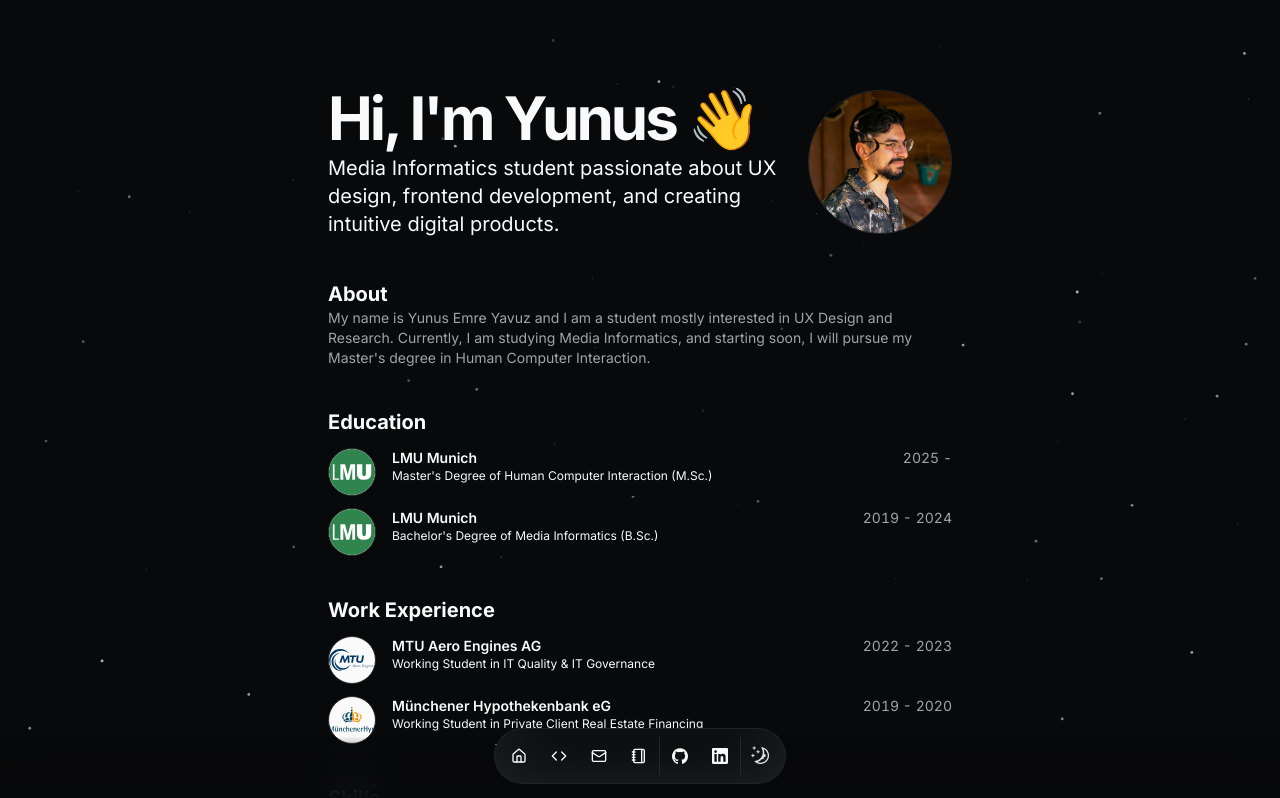
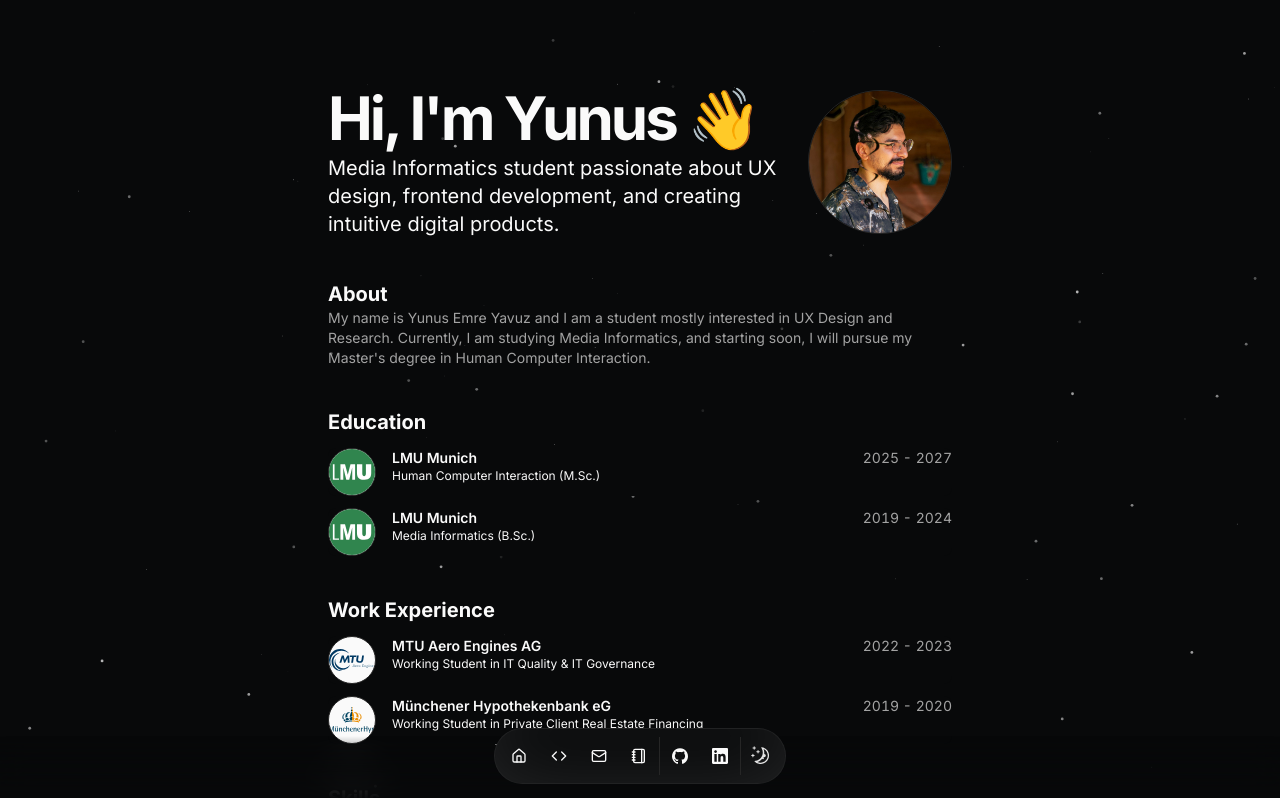
Before and after one commit to yunuseyvz/portfolio, a Next.js app: page / in a window 1280 px wide. Shown: the top 798 px of the page. Built offline with nearby package versions, Linux system fonts and the light colour scheme.

Commit message:
update resume

```diff
--- a/src/app/page.tsx
+++ b/src/app/page.tsx
@@ -65,6 +65,7 @@ export default function Page() {
                 title={education.school}
                 subtitle={education.degree}
                 period={`${education.start} - ${education.end}`}
+                description={education.description}
               />
             </BlurFade>
           ))}
@@ -90,6 +91,7 @@ export default function Page() {
                 badges={work.badges}
                 period={`${work.start} - ${work.end ?? "Present"}`}
                 description={work.description}
+                location={work.location}
               />
             </BlurFade>
           ))}
--- a/src/components/resume-card.tsx
+++ b/src/components/resume-card.tsx
@@ -15,6 +15,7 @@ interface ResumeCardProps {
   title: string;
   subtitle?: string;
   href?: string;
+  location?: string;
   badges?: readonly string[];
   period: string;
   description?: string;
@@ -27,6 +28,7 @@ export const ResumeCard = ({
   href,
   badges,
   period,
+  location,
   description,
 }: ResumeCardProps) => {
   const [isExpanded, setIsExpanded] = React.useState(false);
@@ -101,6 +103,7 @@ export const ResumeCard = ({
               className="mt-2 text-xs sm:text-sm"
             >
               {description}
+              {location}
             </motion.div>
           )}
         </div>
--- a/src/data/resume.tsx
+++ b/src/data/resume.tsx
@@ -82,18 +82,20 @@ export const DATA = {
     {
       school: "LMU Munich",
       href: "https://lmu.de",
-      degree: "Master's Degree of Human Computer Interaction (M.Sc.)",
+      degree: "Human Computer Interaction (M.Sc.)",
       logoUrl: "/lmu.svg",
       start: "2025",
-      end: "",
+      end: "2027",
+      description: "Pursuing a Master's degree in Human Computer Interaction.",
     },
     {
       school: "LMU Munich",
       href: "https://lmu.de",
-      degree: "Bachelor's Degree of Media Informatics (B.Sc.)",
+      degree: "Media Informatics (B.Sc.)",
       logoUrl: "/lmu.svg",
       start: "2019",
       end: "2024",
+      description: "Thesis Topic: Evaluating the Effectiveness of Phishing Warnings in Email Clients",
     },
   ],
   projects: [
```
